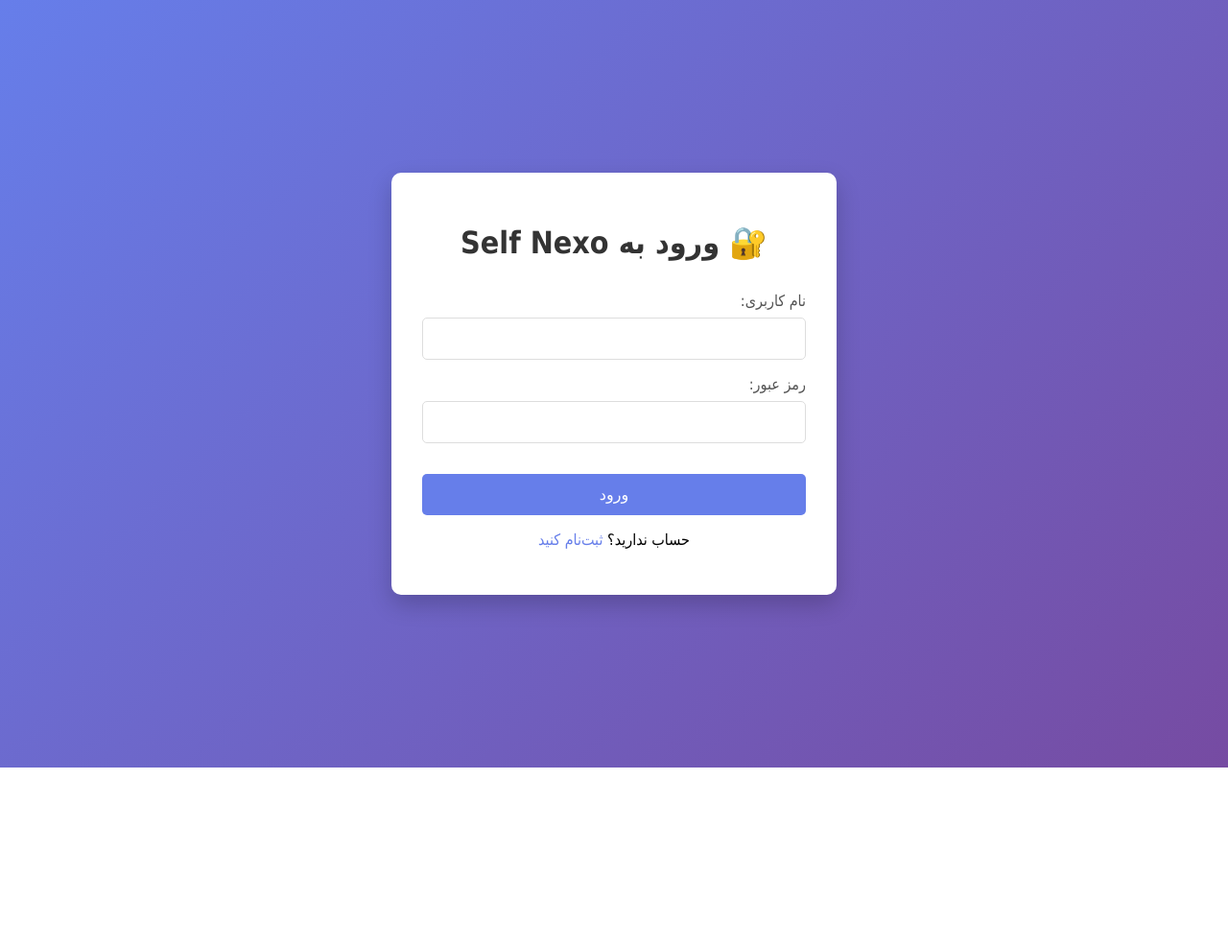
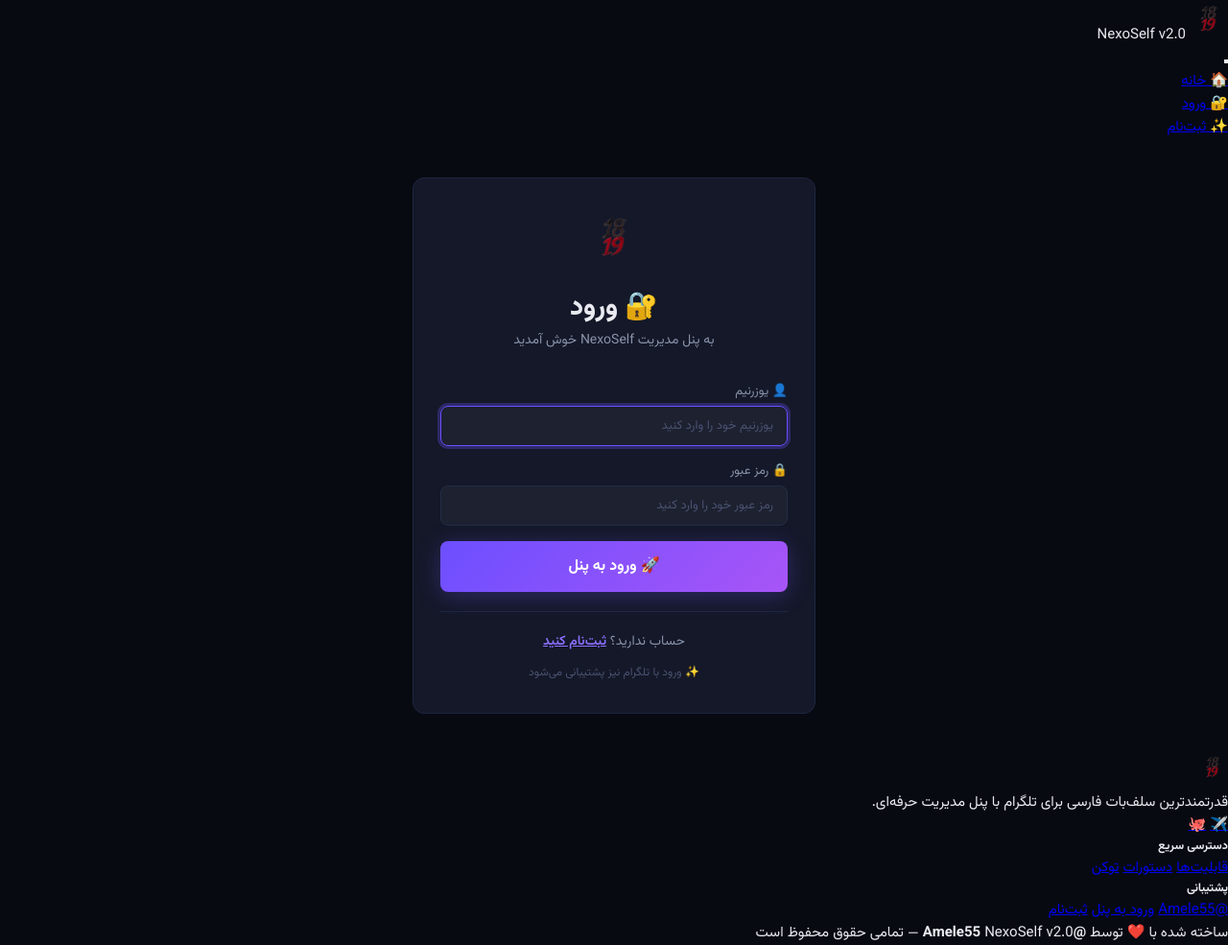
Before and after one commit to moridmerdas-cpu/fgjjghjhgjfg, a Flask app: template templates/login.html in a window 1280 px wide. Shown: the whole page at 96% size. Before the commit the page ends 800 px from the top, so only its background shows below. Run offline with Flask 3, Linux system fonts and the light colour scheme; the template is opened without the code that fills it, so the values that code supplies are empty; some libraries are stand-ins or nearby versions.

Commit message:
Update login.html

```diff
--- a/templates/login.html
+++ b/templates/login.html
@@ -1,105 +1,159 @@
-<!DOCTYPE html>
-<html dir="rtl" lang="fa">
-<head>
-    <meta charset="UTF-8">
-    <meta name="viewport" content="width=device-width, initial-scale=1.0">
-    <title>ورود - Self Nexo</title>
-    <style>
-        body {
-            font-family: Tahoma, Arial, sans-serif;
-            background: linear-gradient(135deg, #667eea 0%, #764ba2 100%);
-            display: flex;
-            justify-content: center;
-            align-items: center;
-            min-height: 100vh;
-            margin: 0;
-        }
-        .container {
-            background: white;
-            padding: 2rem;
-            border-radius: 10px;
-            box-shadow: 0 10px 25px rgba(0,0,0,0.2);
-            width: 90%;
-            max-width: 400px;
-        }
-        h1 {
-            text-align: center;
-            color: #333;
-            margin-bottom: 2rem;
-        }
-        .form-group {
-            margin-bottom: 1rem;
-        }
-        label {
-            display: block;
-            margin-bottom: 0.5rem;
-            color: #555;
-        }
-        input {
-            width: 100%;
-            padding: 0.75rem;
-            border: 1px solid #ddd;
-            border-radius: 5px;
-            font-size: 1rem;
-            box-sizing: border-box;
-        }
-        button {
-            width: 100%;
-            padding: 0.75rem;
-            background: #667eea;
-            color: white;
-            border: none;
-            border-radius: 5px;
-            font-size: 1rem;
-            cursor: pointer;
-            margin-top: 1rem;
-        }
-        button:hover {
-            background: #5568d3;
-        }
-        .error {
-            background: #fee;
-            color: #c33;
-            padding: 0.75rem;
-            border-radius: 5px;
-            margin-bottom: 1rem;
-            text-align: center;
-        }
-        .link {
-            text-align: center;
-            margin-top: 1rem;
-        }
-        .link a {
-            color: #667eea;
-            text-decoration: none;
-        }
-    </style>
-</head>
-<body>
-    <div class="container">
-        <h1>🔐 ورود به Self Nexo</h1>
+{% extends "base.html" %}
+
+{% block title %}ورود به پنل — NexoSelf{% endblock %}
+
+{% block content %}
+<section style="min-height:70vh;display:flex;align-items:center;justify-content:center;padding:40px 0;">
+    <div class="auth-card" style="max-width:420px;width:100%;">
+        <div style="text-align:center;margin-bottom:32px;">
+            <img src="{{ url_for('static', filename='logo.png') }}" alt="NexoSelf" height="60" style="margin-bottom:12px;border-radius:14px;">
+            <h1 style="font-size:28px;font-weight:800;">🔐 ورود</h1>
+            <p style="color:var(--text2);font-size:14px;">به پنل مدیریت NexoSelf خوش آمدید</p>
+        </div>
 
         {% if error %}
-        <div class="error">{{ error }}</div>
+        <div style="background:rgba(239,68,68,0.1);border:1px solid rgba(239,68,68,0.2);color:#fca5a5;padding:12px 16px;border-radius:var(--radius-sm);text-align:center;margin-bottom:16px;">
+            {{ error }}
+        </div>
         {% endif %}
 
-        <form method="POST" action="/login">
-            <div class="form-group">
-                <label for="username">نام کاربری:</label>
-                <input type="text" id="username" name="username" required>
+        <form method="POST" action="{{ url_for('panel_login_page') }}" style="display:flex;flex-direction:column;gap:16px;">
+            <div>
+                <label style="display:block;font-size:13px;color:var(--text2);margin-bottom:4px;">👤 یوزرنیم</label>
+                <input type="text" name="username" class="auth-input" placeholder="یوزرنیم خود را وارد کنید" required autocomplete="username" value="{{ request.form.username or '' }}">
             </div>
 
-            <div class="form-group">
-                <label for="password">رمز عبور:</label>
-                <input type="password" id="password" name="password" required>
+            <div>
+                <label style="display:block;font-size:13px;color:var(--text2);margin-bottom:4px;">🔒 رمز عبور</label>
+                <input type="password" name="password" class="auth-input" placeholder="رمز عبور خود را وارد کنید" required autocomplete="current-password">
             </div>
 
-            <button type="submit">ورود</button>
+            <button type="submit" class="btn-auth" style="width:100%;justify-content:center;font-size:16px;padding:14px;">
+                🚀 ورود به پنل
+            </button>
         </form>
 
-        <div class="link">
-            <p>حساب ندارید؟ <a href="/register">ثبت‌نام کنید</a></p>
+        <div style="text-align:center;margin-top:20px;padding-top:20px;border-top:1px solid var(--border);font-size:14px;color:var(--text2);">
+            حساب ندارید؟ <a href="{{ url_for('register_page') }}" style="color:var(--accent2);font-weight:600;">ثبت‌نام کنید</a>
+        </div>
+
+        <div style="text-align:center;margin-top:12px;font-size:12px;color:var(--text3);">
+            <span>✨ ورود با تلگرام نیز پشتیبانی می‌شود</span>
         </div>
     </div>
-</body>
-</html>
+</section>
+
+<style>
+    .auth-card {
+        background: var(--card);
+        border: 1px solid var(--border);
+        border-radius: var(--radius);
+        padding: 32px 28px;
+        box-shadow: var(--shadow);
+        transition: var(--transition);
+    }
+    .auth-card:hover {
+        border-color: var(--border2);
+    }
+
+    .auth-input {
+        width: 100%;
+        padding: 12px 16px;
+        background: rgba(255, 255, 255, 0.04);
+        border: 1px solid var(--border2);
+        border-radius: var(--radius-sm);
+        color: var(--text);
+        font-family: inherit;
+        font-size: 14px;
+        outline: none;
+        transition: var(--transition);
+        direction: rtl;
+    }
+    .auth-input:focus {
+        border-color: var(--accent);
+        box-shadow: 0 0 0 3px var(--accent-glow);
+    }
+    .auth-input::placeholder {
+        color: var(--text3);
+    }
+
+    .btn-auth {
+        display: inline-flex;
+        align-items: center;
+        gap: 10px;
+        padding: 14px 34px;
+        background: linear-gradient(135deg, var(--accent), #a855f7);
+        border: none;
+        border-radius: var(--radius-sm);
+        color: #fff;
+        font-size: 16px;
+        font-weight: 700;
+        transition: var(--transition);
+        box-shadow: 0 4px 24px var(--accent-glow);
+        cursor: pointer;
+        font-family: inherit;
+    }
+    .btn-auth:hover {
+        transform: translateY(-2px);
+        box-shadow: 0 8px 40px var(--accent-glow);
+        background: linear-gradient(135deg, #7c5fff, #b875ff);
+    }
+    .btn-auth:disabled {
+        opacity: 0.6;
+        cursor: not-allowed;
+        transform: none !important;
+    }
+
+    @media (max-width: 480px) {
+        .auth-card {
+            padding: 24px 16px;
+        }
+        .auth-card h1 {
+            font-size: 24px;
+        }
+        .auth-input {
+            font-size: 15px;
+            padding: 10px 14px;
+        }
+        .btn-auth {
+            font-size: 15px;
+            padding: 12px 20px;
+        }
+    }
+</style>
+
+<script>
+    // ============================================================
+    // Auto-focus on username field
+    // ============================================================
+    document.addEventListener('DOMContentLoaded', function() {
+        const usernameField = document.querySelector('input[name="username"]');
+        if (usernameField && !usernameField.value) {
+            setTimeout(() => usernameField.focus(), 100);
+        }
+    });
+
+    // ============================================================
+    // Enter key support
+    // ============================================================
+    document.querySelectorAll('.auth-input').forEach(input => {
+        input.addEventListener('keydown', function(e) {
+            if (e.key === 'Enter') {
+                const form = this.closest('form');
+                if (form) form.submit();
+            }
+        });
+    });
+
+    // ============================================================
+    // Prevent double submission
+    // ============================================================
+    document.querySelector('form')?.addEventListener('submit', function() {
+        const btn = this.querySelector('.btn-auth');
+        if (btn) {
+            btn.disabled = true;
+            btn.textContent = '⏳ در حال ورود...';
+        }
+    });
+</script>
+{% endblock %}
```
